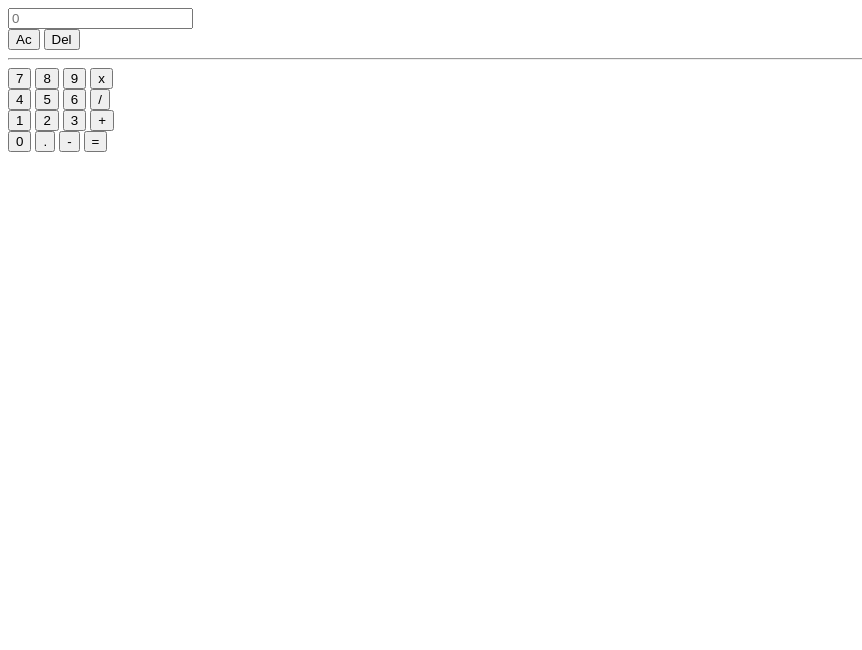
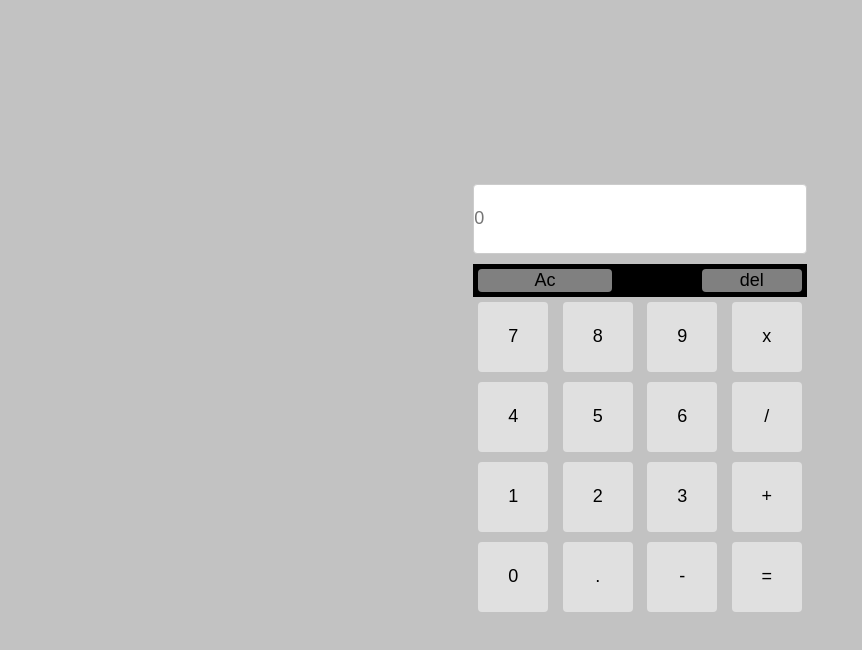
Before and after one commit to MbilawalRaza/JS-calculator, a plain HTML site: page index.html in a window 1280 px wide. Shown: the whole page, without its empty margins (0-862 px from the left). Drawn offline with Linux system fonts and the light colour scheme.

Commit message:
js calculator

```diff
--- a/index.html
+++ b/index.html
@@ -7,39 +7,39 @@
     <link rel="stylesheet" href="style.css">
 </head>
 <body>
-    <div class="cantainer">
+
+    <div >
 
         <div>
             <input  id="inp" type="text" placeholder="0">
         </div>
-        <div class="first">
+        <div class="deletebtns">
             <button onclick="allClear()"  class="btn1">Ac</button>
-            <button  class="btn2">Del</button>
+            <button  class="btn2"> <span>del</span></button>
         </div>
-        <hr>
         <div>
             <button onclick="setANumber('7')" >7</button>
             <button onclick="setANumber('8')">8</button>
             <button onclick="setANumber('9')">9</button>
-            <button onclick="setANumber('*')"  class="op">x</button>
+            <button onclick="setANumber('*')" >x</button>
         </div>
         <div>
             <button onclick="setANumber('4')" >4</button>
             <button onclick="setANumber('5')" >5</button>
             <button onclick="setANumber('6')" >6</button>
-            <button onclick="setANumber('/')"  class="op">/</button>
+            <button onclick="setANumber('/')"  >/</button>
         </div>
         <div>
             <button onclick="setANumber('1')" >1</button>
             <button onclick="setANumber('2')" >2</button>
             <button onclick="setANumber('3')" >3</button>
-            <button onclick="setANumber('+')"  class="op">+</button>
+            <button onclick="setANumber('+')"  >+</button>
         </div>
         <div>
             <button onclick="setANumber('0')" >0</button>
             <button onclick="setANumber('.')" >.</button>
-            <button onclick="setANumber('-')" class="op" >-</button>
-            <button onclick="calc()"  class="op" >=</button>
+            <button onclick="setANumber('-')"  >-</button>
+            <button onclick="calc()"   >=</button>
         </div>
     </div>
 </body>
--- a/style.css
+++ b/style.css
@@ -0,0 +1,63 @@
+body {
+    font-family: Arial, sans-serif;
+    margin: 0;
+    padding: 0;
+    display: flex;
+    justify-content: center;
+    align-items: center;
+    height: 100vh;
+    background-color: #c2c2c2;
+}
+
+.container {
+    background-color: #f1ffea;
+    border-radius: 8px;
+    box-shadow: 0 0 10px rgba(0, 0, 0, 0.1);
+    padding: 20px;
+    width: 200px;
+}
+
+h1 {
+    text-align: center;
+    font-size: 24px;
+    margin-bottom: 20px;
+}
+.deletebtns{
+    display: flex;
+    justify-content: space-between;
+    background-color: black;
+
+}
+
+input {
+    width: calc(100% );
+    padding: 0px;
+    font-size: 18px;
+    margin-bottom: 10px;
+    border: 1px solid #ccc;
+    border-radius: 4px;
+    box-sizing: border-box;
+    height: 70px;
+}
+
+button {
+    width: 70px;
+    height: 70px;
+    font-size: 18px;
+    margin: 5px;
+    cursor: pointer;
+    border: none;
+    border-radius: 4px;
+    background-color: #e0e0e0;
+}
+ .btn1{
+background-color: grey;
+height: auto;
+width: 40%;
+
+}
+.btn2{
+    background-color: grey;
+    height: auto;
+    width: 30%;
+}
```
